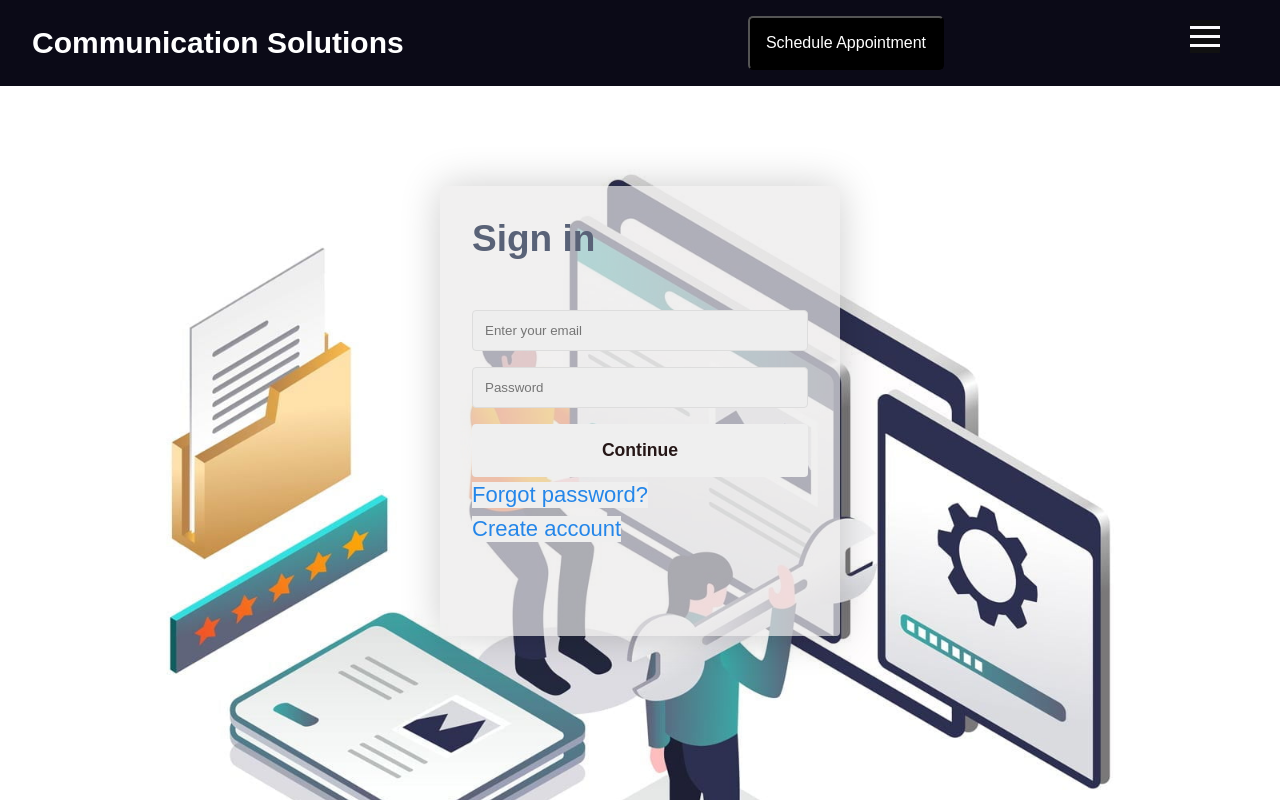
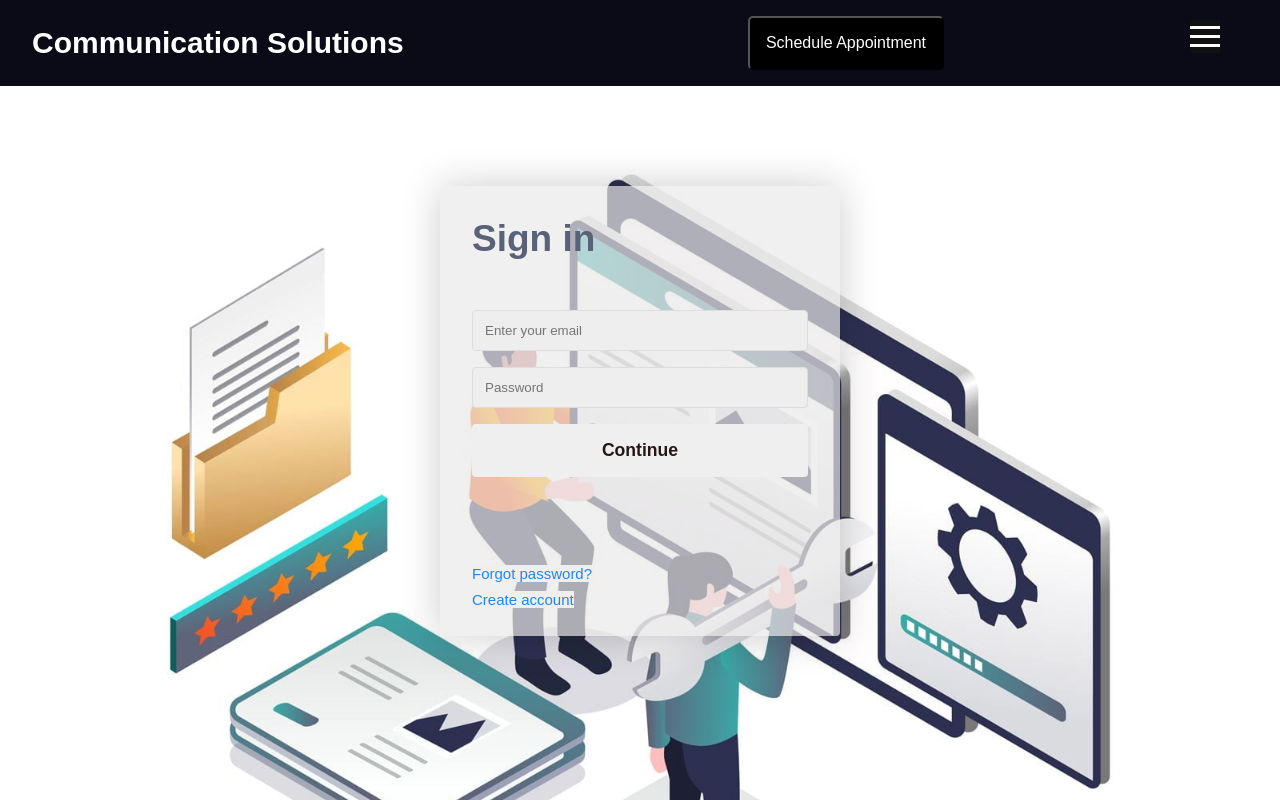
Before and after one commit to JustJoseM/CommunicationSolutions, a React (Create React App) app: page /signin in a window 1280 px wide. Shown: the top 800 px of the page. Built offline with nearby package versions, Linux system fonts and the light colour scheme.

Commit message:
Authentication email implemented

```diff
--- a/src/Pages/SignIn.js
+++ b/src/Pages/SignIn.js
@@ -1,7 +1,8 @@
 import React, { useState } from 'react';
 import { auth } from '../firebaseConfig';  // Adjust the import path as needed
-import { createUserWithEmailAndPassword, signInWithEmailAndPassword, sendPasswordResetEmail } from 'firebase/auth';
+import { createUserWithEmailAndPassword, signInWithEmailAndPassword, sendPasswordResetEmail, sendEmailVerification } from 'firebase/auth';
 import '../PagesCSS/SignupLogin.css'; // Ensure the path is correct
+
 
 function SignIn() {
     const [showLoginForm, setShowLoginForm] = useState(true);
@@ -20,6 +21,10 @@ function SignIn() {
         }
         try {
             const userCredential = await createUserWithEmailAndPassword(auth, email, password);
+            const user = userCredential.user;
+
+            // send verification email
+            await sendEmailVerification(user);
             setSuccessMessage('Sign-up successful! You can now log in.');
             setErrorMessage('');
             setShowLoginForm(true); // Switch back to login form after successful sign-up
@@ -42,6 +47,7 @@ function SignIn() {
         }
     };
 
+    // Function to handle forgot password
     const handleForgotPassword = async (e) => {
         e.preventDefault();
         try {
--- a/src/PagesCSS/SignupLogin.css
+++ b/src/PagesCSS/SignupLogin.css
@@ -116,7 +116,7 @@ body {
 
 /* Change color when mouse is hovered on button */
 .MainApp .form__button:hover {
-    background: #5e666e;
+    background: #d4d7d8;
 }
 
 /* Shrink size of button when it's clicked */
@@ -125,11 +125,11 @@ body {
 }
 
 .MainApp .form__text__forgot {
-    margin-top: 0.3rem;
+    margin-top: 5.5rem;
 }
 
 .MainApp .form__text__login {
-    margin-top: 1.5rem;
+    margin-top: 3.5rem;
 }
 
 .MainApp .form__text__createAcc {
@@ -147,12 +147,12 @@ body {
     color: #2486e9;
     cursor: pointer;
     border: none;
-    font-size: 22px;
+    font-size: 15px;
 }
 
 .MainApp .form__link:hover {
     border-radius: 20px;
-    background: #e1e4e9;
+    background: #e2e4e7;
 }
 
 .MainApp .background {
```
